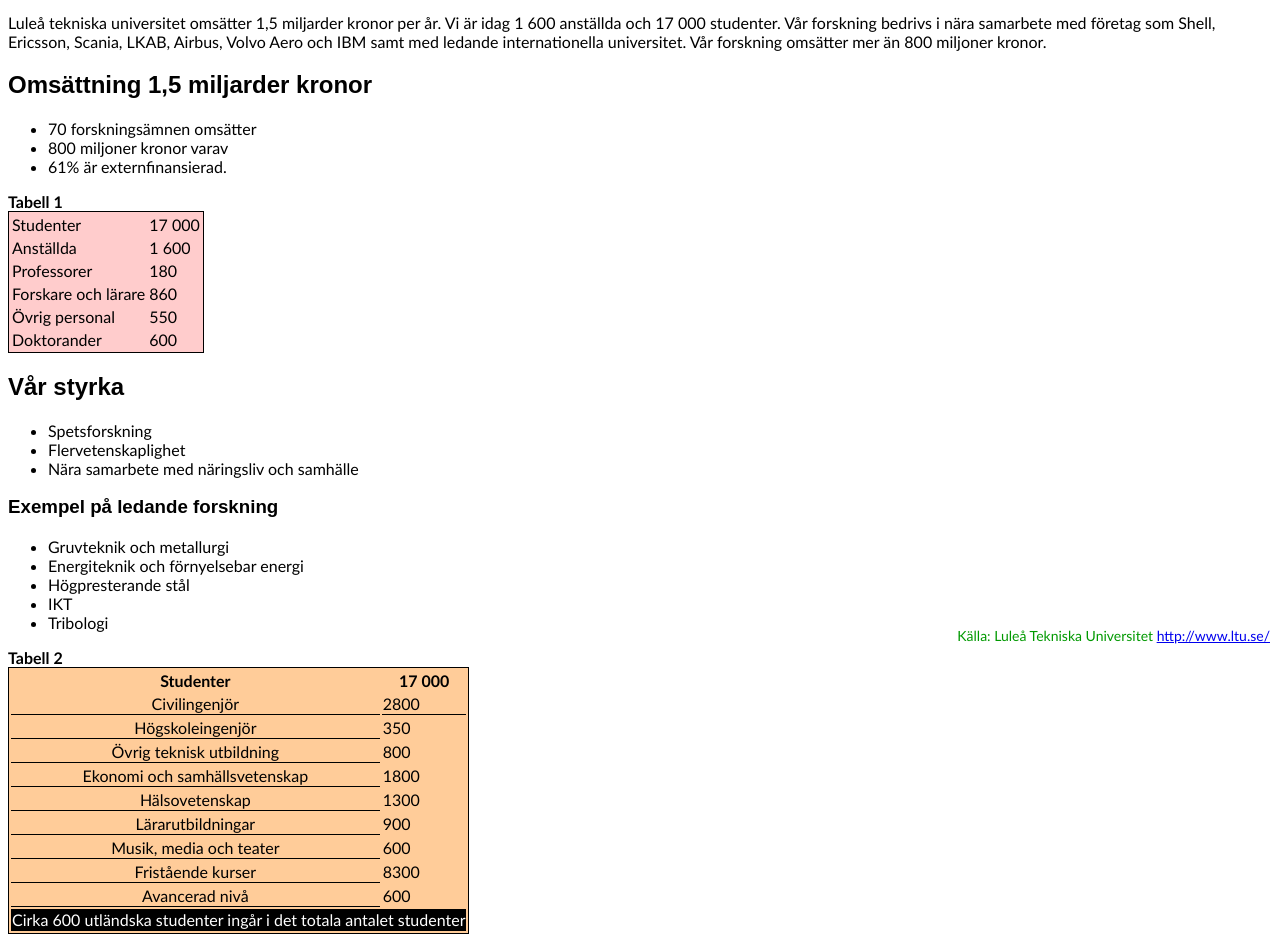
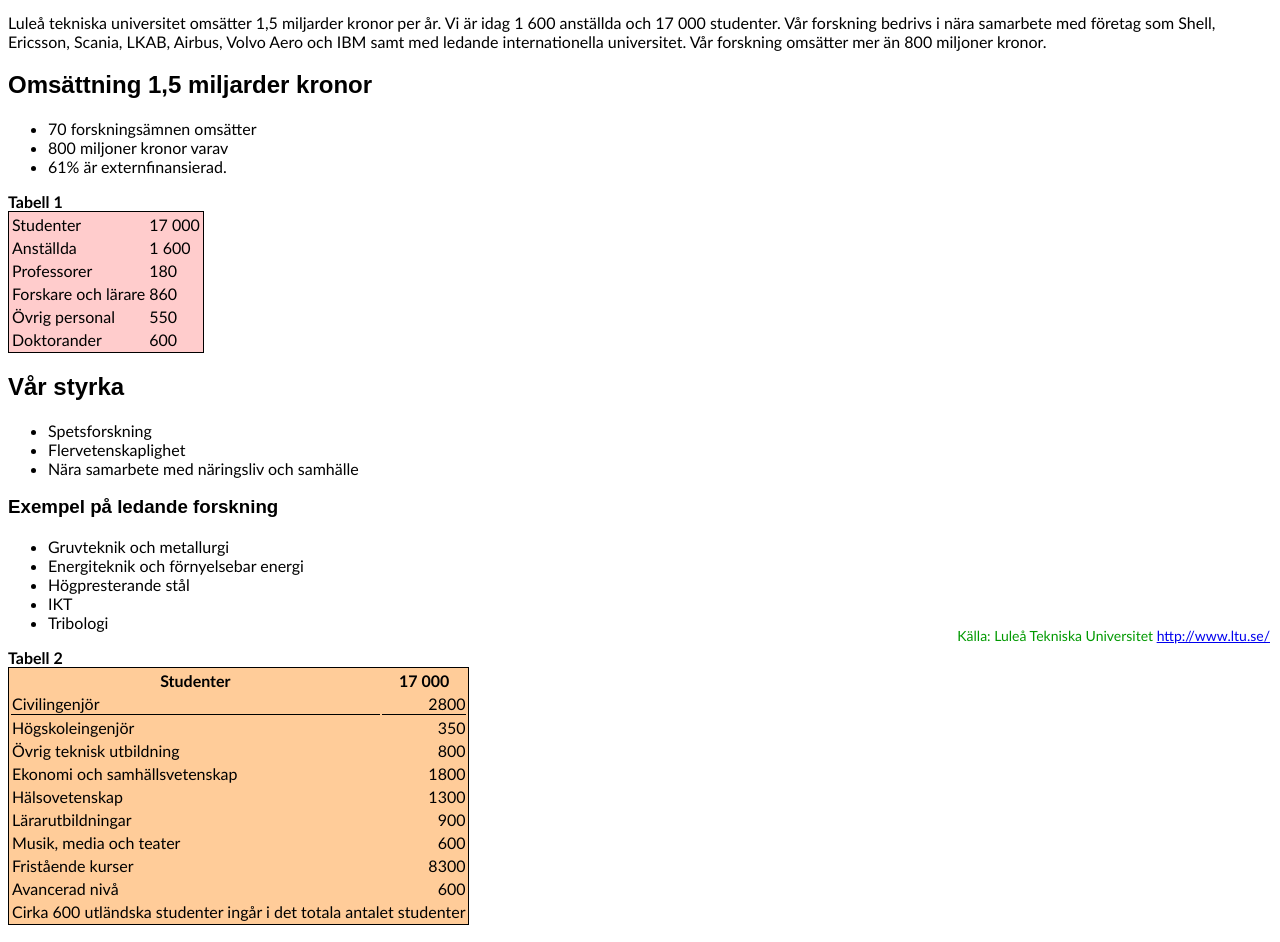
Before and after one commit to shivashafaghi/Enkla-Webbsidor, a plain HTML site: page fakta.html in a window 1280 px wide. Shown: the part 132-1074 px from the top of the page. Drawn offline with Linux system fonts and the light colour scheme.

Commit message:
Update style.css

```diff
--- a/style.css
+++ b/style.css
@@ -41,24 +41,18 @@ a:hover {
     background-color: #ffcc99; /* Ändrar bakgrundsfärg vid hover */
 }
 
-/* Kommentar: Stilar för den sista raden i Tabell 2 */
-.tabell2 tfoot tr {
-    background-color: #000000; /* Svart bakgrund */
-    color: #ffffff; /* Vit text */
+/* Kommentar: Tar bort alla linjer i Tabell 2 */
+.tabell2 td {
+    border-bottom: none; /* Tar bort alla underlinjer */
+    text-align: left; /* Justerar texten till vänster för alla celler */
 }
 
-/* Kommentar: Justering för första cellen i Tabell 2 */
-.tabell2 td:first-child {
-    text-align: center; /* Centrerar texten i första cellen */
-    border-bottom: 1px solid black; /* Lägger till en linje under första cellen */
+/* Kommentar: En linje endast under "Studenter" och "17 000" */
+.tabell2 tbody tr:first-child td {
+    border-bottom: 1px solid black; /* En linje under första raden */
 }
 
-/* Kommentar: Lägger till en linje endast under "Studenter" och "17 000" */
-.tabell2 tbody tr:first-child td {
-    border-bottom: 1px solid black; /* En linje under den första raden */
+/* Kommentar: Justerar siffror till höger */
+.tabell2 td:last-child {
+    text-align: right; /* Justerar siffror till höger */
 }
-
-/* Kommentar: Justering av text i Tabell 1 och Tabell 2 */
-.tabell1 td, .tabell2 td {
-    text-align: left; /* Justerar texten till vänster för alla celler */
-}
```
